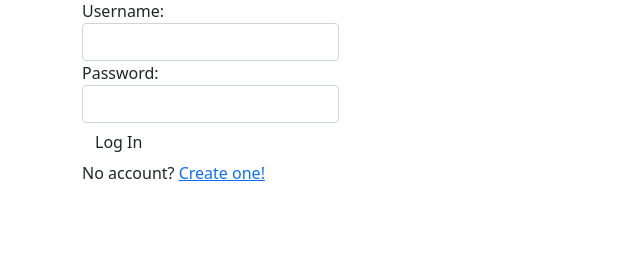
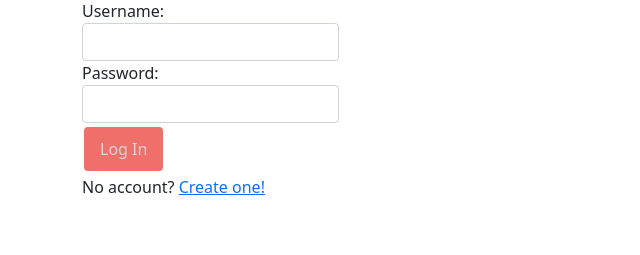
Before and after one commit to ECE444-2023Fall/UofT-EventHub, a Flask app: page / in a window 1280 px wide. Shown: the part 545-800 px from the top of the page, without its empty margins (0-640 px from the left). Run offline with Flask 3, Linux system fonts and the light colour scheme; parts of the project's set-up code (start-up, migrations or seed data) failed here and were passed over; some libraries are stand-ins or nearby versions; some web fonts are replaced.

Commit message:
Changed hovering behaviour of submit buttons

```diff
--- a/app/static/style.css
+++ b/app/static/style.css
@@ -6,15 +6,19 @@ h1{
   padding-top: 50px;
 }
 
-/* input[type=button], input[type=submit], input[type=reset] {
-  background-color: #04AA6D;
-  border: black ;
-  color: white;
+input[type=submit], input[type=reset] {
+  background-color: #ef6f6a;
+  border: black;
+  color: #d6d6d6;
   padding: 10px 16px;
   text-decoration: none;
   margin: 4px 2px;
   cursor: pointer;
-} */
+}
+
+input[type=submit]:hover, input[type=reset]:hover{
+  color: #fff;
+}
 
 .page-header{
     color:black;
```
